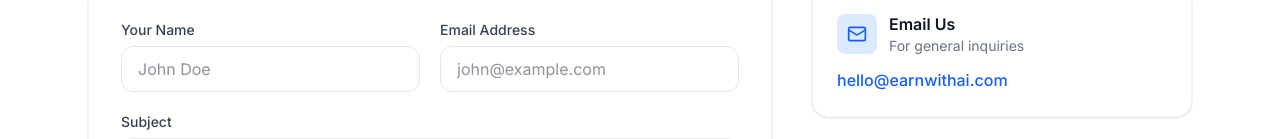
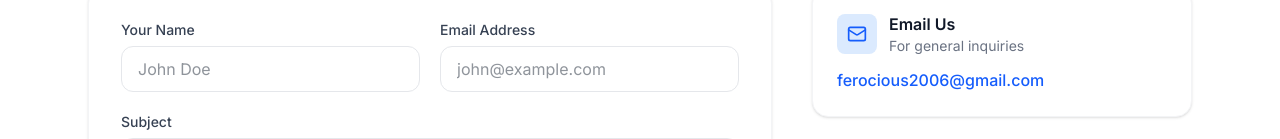
Before and after one commit to SHASH-FERO/ai-blog-clean, a React (Vite) app: page /contact in a window 1280 px wide. Shown: the part 277-416 px from the top of the page. Built offline with nearby package versions, Linux system fonts and the light colour scheme; no server answers.

Commit message:
image error solved

```diff
--- a/src/components/BlogCard.tsx
+++ b/src/components/BlogCard.tsx
@@ -20,7 +20,7 @@ export default function BlogCard({ post, featured = false }: BlogCardProps) {
               src={post.image}
               alt={post.imageAlt}
               className="w-full h-full object-cover group-hover:scale-105 transition-transform duration-500"
-              loading="eager"
+
             />
             <div className="absolute top-4 left-4">
               <span className="px-3 py-1 text-xs font-semibold bg-blue-600 text-white rounded-full">
@@ -62,7 +62,7 @@ export default function BlogCard({ post, featured = false }: BlogCardProps) {
           src={post.image}
           alt={post.imageAlt}
           className="w-full h-full object-cover group-hover:scale-105 transition-transform duration-500"
-          loading="eager"
+
         />
         <div className="absolute top-3 left-3">
           <span className="px-2.5 py-1 text-xs font-semibold bg-white/90 backdrop-blur-sm text-gray-800 rounded-full">
--- a/src/index.css
+++ b/src/index.css
@@ -66,7 +66,7 @@ img {
   transition: opacity 0.3s ease;
 }
 
-img[loading="eager"] {
+img {
   opacity: 0;
 }
 
--- a/src/pages/BlogPost.tsx
+++ b/src/pages/BlogPost.tsx
@@ -245,7 +245,7 @@ export default function BlogPost() {
                           src={related.image}
                           alt={related.imageAlt}
                           className="w-20 h-20 object-cover rounded-lg shrink-0"
-                          loading="eager"
+
                         />
                         <div>
                           <h4 className="text-sm font-semibold text-gray-900 group-hover:text-blue-600 transition-colors line-clamp-2 leading-snug">
--- a/src/pages/Contact.tsx
+++ b/src/pages/Contact.tsx
@@ -131,7 +131,7 @@ export default function Contact() {
                 </div>
               </div>
               <a href="mailto:ferocious2006@gmail.com" className="text-blue-600 hover:text-blue-700 font-medium">
-                hello@earnwithai.com
+                ferocious2006@gmail.com
               </a>
             </div>
 
```
